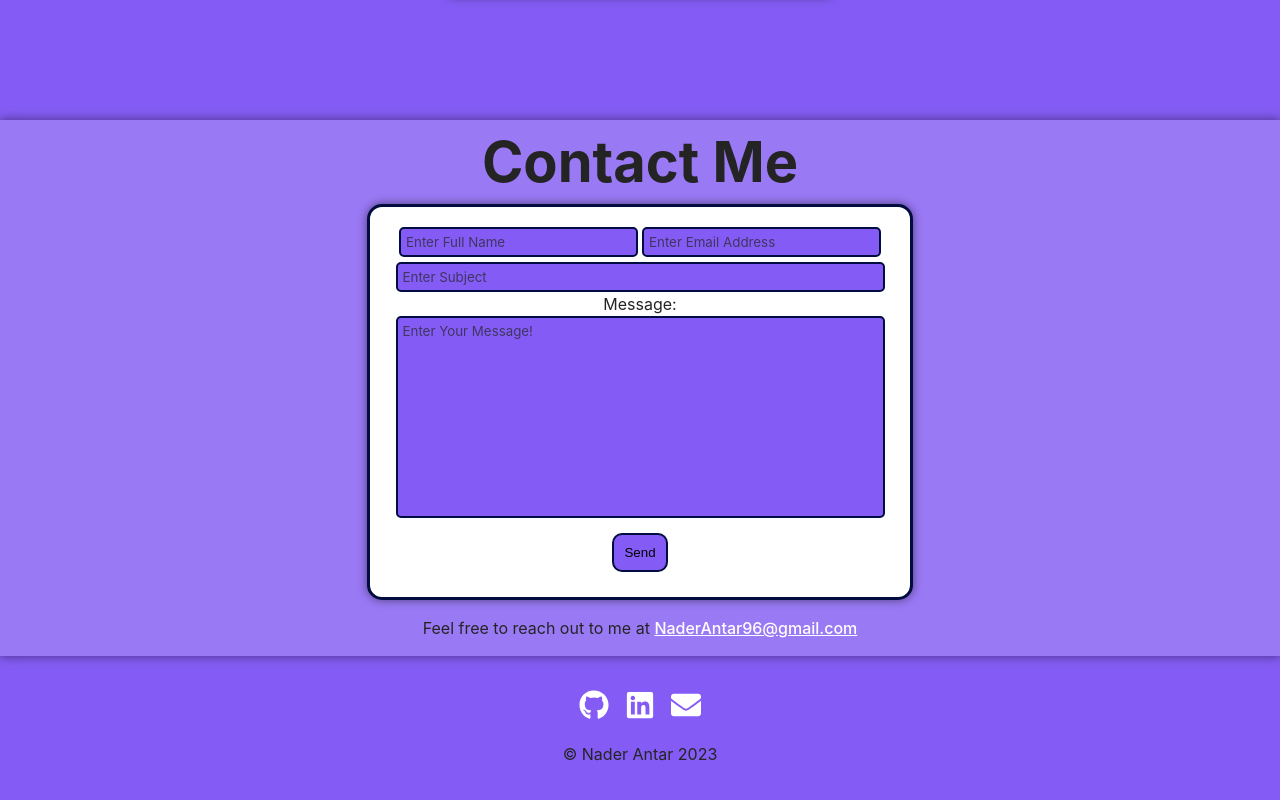
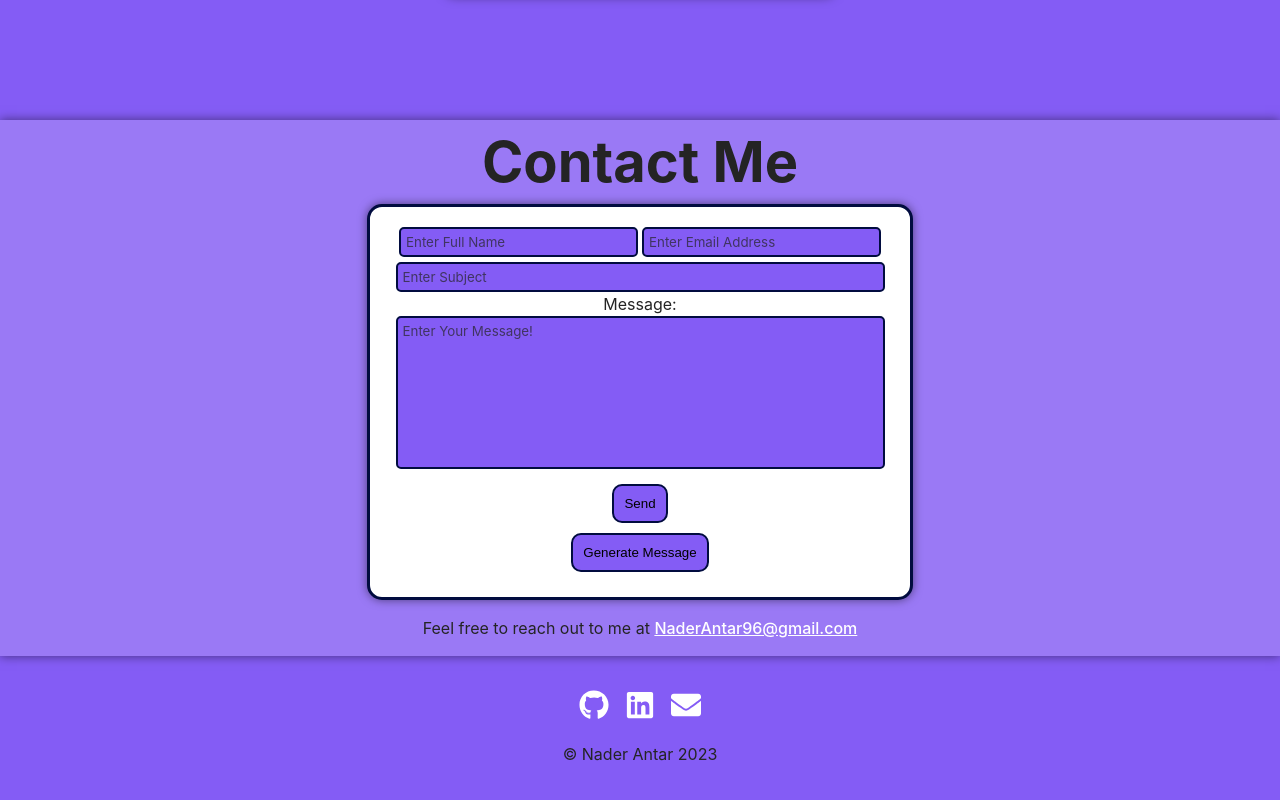
Before and after one commit to nadocodes/nader-antar, a React (Vite) app: page / in a window 1280 px wide. Shown: the part 2157-2957 px from the top of the page. Built offline with nearby package versions, Linux system fonts and the light colour scheme.

Commit message:
working on a generate message feature idea

```diff
--- a/src/components/Contact/Contact.tsx
+++ b/src/components/Contact/Contact.tsx
@@ -10,6 +10,15 @@ function Contact() {
   const [sent, setSent] = useState(false);
   const [sentError, setSentError] = useState(false);
   const [isLoading, setIsLoading] = useState(false);
+
+  const messageGenerator = () => {
+    const messages = [
+      `Hi Nader, my name is ${name.split(' ')[0] || '[name]'} and I came across your portfolio while searching for a front-end web developer. I'd love to set up a time to discuss potential opportunities at our company.`,
+      `Greetings Nader, I'm ${name.split(' ')[0] || '[name]'} and I am impressed with your skills as a front-end web developer. Our company is looking for someone with your expertise to join our team. Would you be interested in discussing the role further?`,
+      `Dear Nader, my name is ${name.split(' ')[0] || '[name]'} and I am the hiring manager for a front-end web developer role at our company. I came across your portfolio and I think you would be a great fit. Would you be available to talk about the role and your experience?`];
+    const randomNum = Math.floor(Math.random() * messages.length);
+    return messages[randomNum] + `\n\n` + `Kind regards,` + `\n` + `${name.split(' ')[0] || '[name]'}`;
+  }
 
   const handleNameChange = (e: React.ChangeEvent<HTMLInputElement>) => {
     // Set the state of name to the value of the input
@@ -95,6 +104,7 @@ function Contact() {
           {sent && <p id='success'>Success! Thank you for reaching out!</p>}
         </div>
         <input type='submit' value='Send' className='sendEmail' disabled={isLoading}/>
+        <button className='sendEmail' onClick={() => setMessage(messageGenerator())}>Generate Message</button>
       </form>
       <p>Feel free to reach out to me at <a href='mailto:naderantar96@gmail.com'>NaderAntar96@gmail.com</a></p>
     </div>
```
